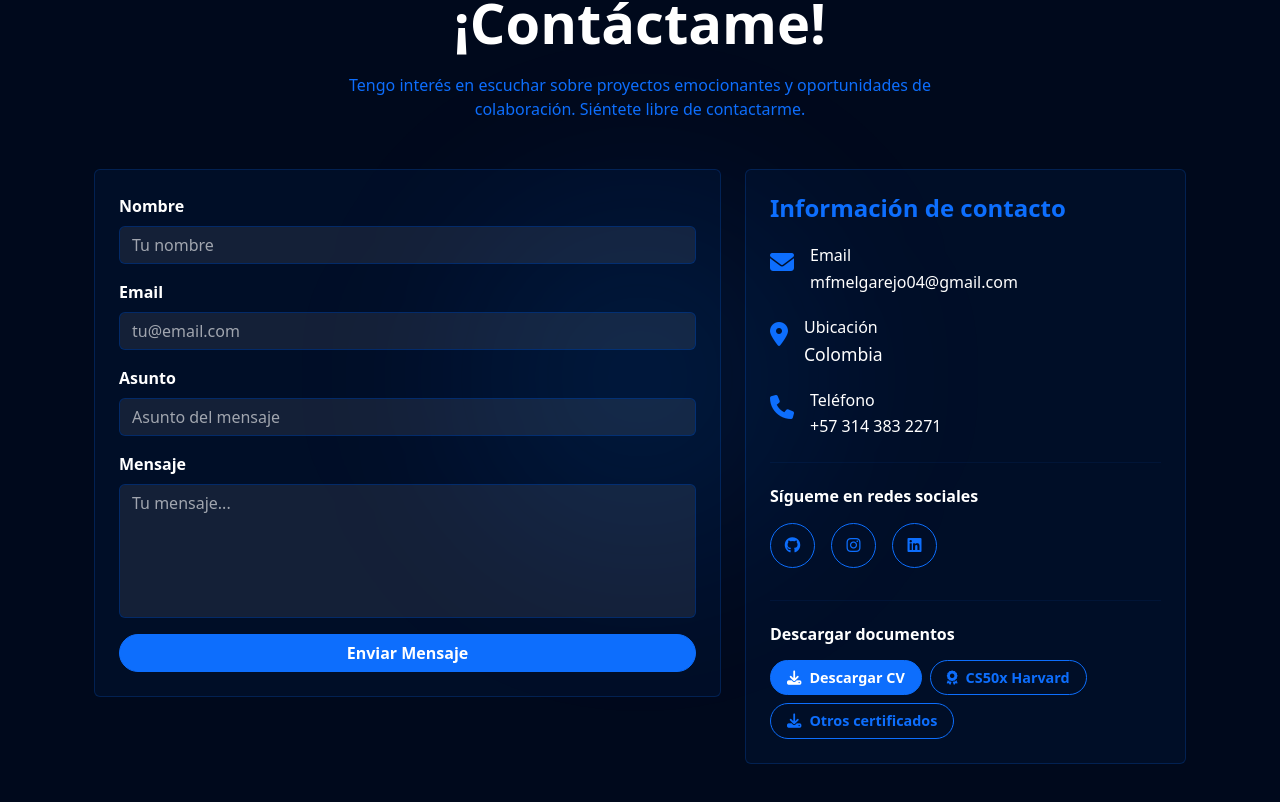
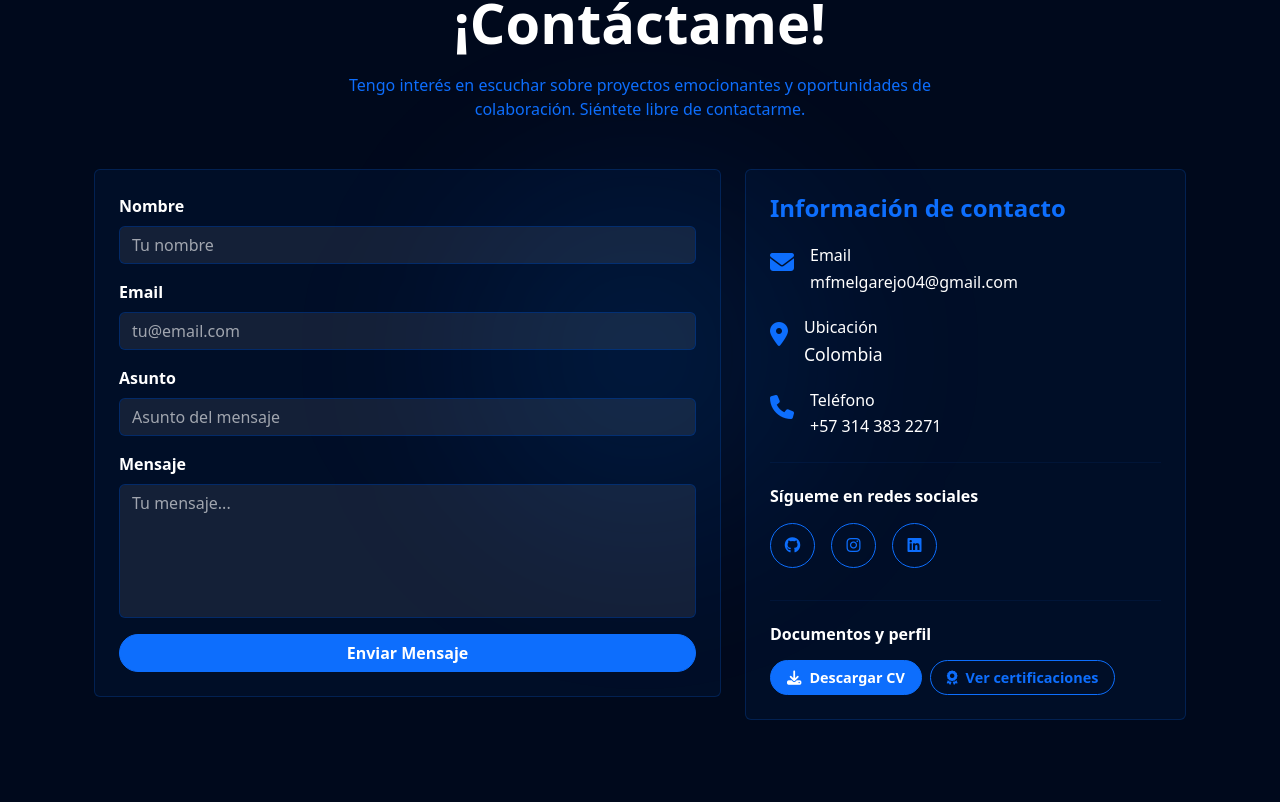
Before and after one commit to MelgarejoMaycol/Portafolio, a React (Vite) app: page / in a window 1280 px wide. Shown: the part 4812-5614 px from the top of the page. After the commit the page ends 5580 px from the top, so only its background shows below. Built offline with nearby package versions, Linux system fonts and the light colour scheme.

Commit message:
refactor: link contact section to certifications gallery

```diff
--- a/src/components/Contacto.jsx
+++ b/src/components/Contacto.jsx
@@ -1,9 +1,6 @@
 import React, { useState, useEffect } from 'react'
 import emailjs from '@emailjs/browser'
-import certificadosPDF from '../assets/Certificados.pdf'
 import { downloadCV } from '../utils/downloadCV'
-
-const cs50CertificateUrl = 'https://cs50.harvard.edu/certificates/7d215635-ef95-4138-82ae-d5c2fe41416e'
 
 export default function Contacto() {
   const [formData, setFormData] = useState({
@@ -238,7 +235,7 @@ export default function Contacto() {
 
               <hr style={{ borderColor: 'rgba(13, 110, 253, 0.3)', marginTop: '2rem' }} />
 
-              <h6 className="text-white fw-bold mb-3 mt-4">Descargar documentos</h6>
+              <h6 className="text-white fw-bold mb-3 mt-4">Documentos y perfil</h6>
               <div className="d-flex gap-2 flex-wrap">
                 <button
                   onClick={downloadCV}
@@ -249,28 +246,13 @@ export default function Contacto() {
                   Descargar CV
                 </button>
                 <a
-                  href={cs50CertificateUrl}
-                  target="_blank"
-                  rel="noopener noreferrer"
+                  href="#certificaciones"
                   className="btn btn-outline-primary rounded-pill px-3 fw-bold"
                   style={{ fontSize: '0.9rem' }}
                 >
                   <i className="fa-solid fa-award me-2"></i>
-                  CS50x Harvard
+                  Ver certificaciones
                 </a>
-                <button
-                  onClick={() => {
-                    const link = document.createElement('a')
-                    link.href = certificadosPDF
-                    link.download = 'Certificados.pdf'
-                    link.click()
-                  }}
-                  className="btn btn-outline-primary rounded-pill px-3 fw-bold"
-                  style={{ fontSize: '0.9rem' }}
-                >
-                  <i className="fa-solid fa-download me-2"></i>
-                  Otros certificados
-                </button>
               </div>
             </div>
           </div>
```
